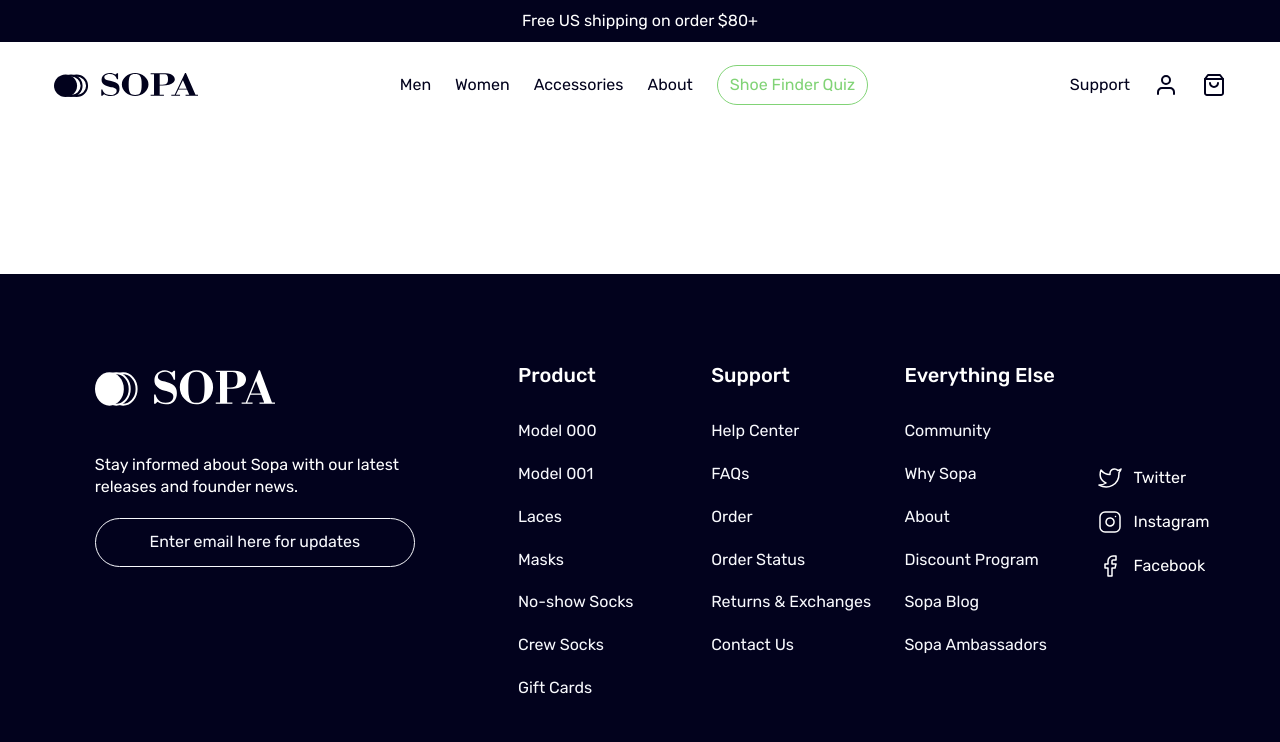
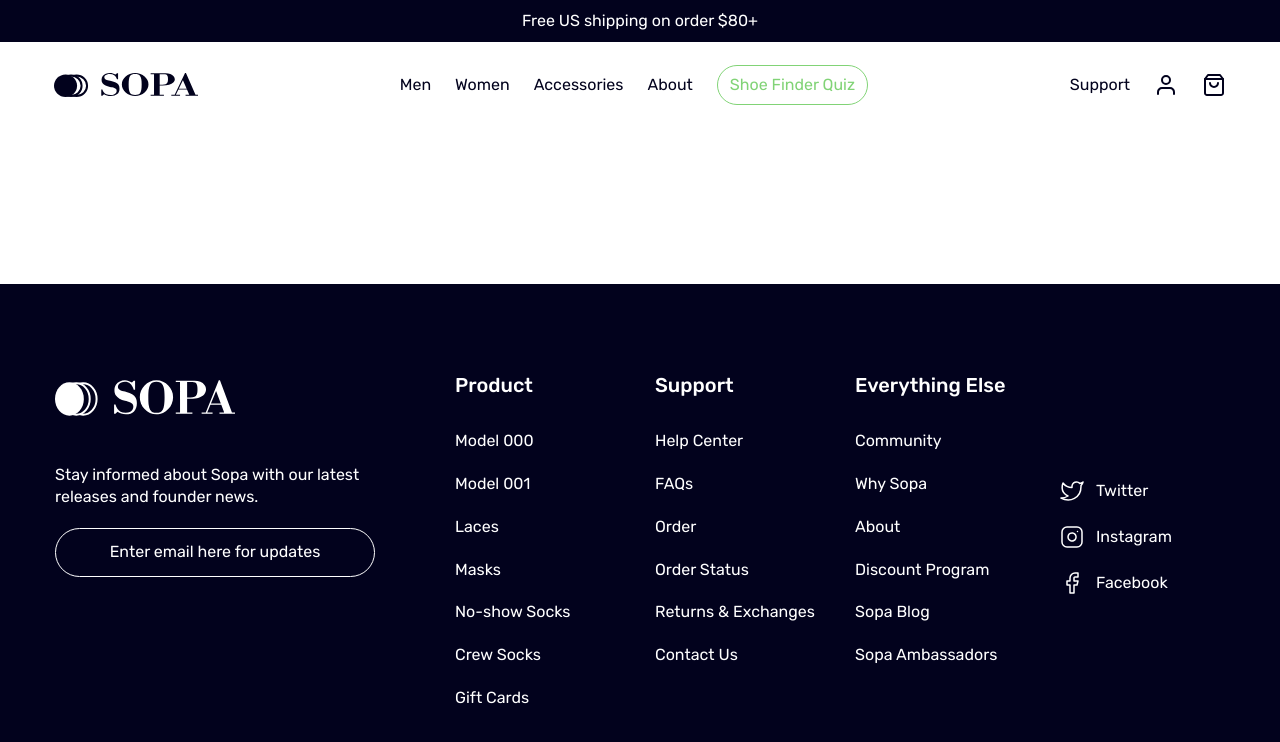
Before and after one commit to SOPA-shop/SOPA-FE-REACT, a React (Vite) app: page / in a window 1280 px wide. Shown: the top 742 px of the page. Built offline with nearby package versions, Linux system fonts and the light colour scheme.

Commit message:
[REFACTOR] refactor layout footer

```diff
--- a/src/layout/footer/Footer.jsx
+++ b/src/layout/footer/Footer.jsx
@@ -11,7 +11,8 @@
     <div className="footer">
       <Grid fluid>
         <Row className="footer__container">
-          <Col xs={16} className="footer__logo">
+          <Col className="footer__wraper">
+            <div className="footer__logo">
               <div className="footer__logo__wraper">
                 <img
                   className="footer__logo__wraper__img"
@@ -26,8 +27,10 @@
               <button className="footer__logo__btn">
                 Enter email here for updates
               </button>
+            </div>
           </Col>
-          <Col xs={2} className="footer__col">
+          <div className="footer__col__wrap">
+            <Col className="footer__col">
               <div className="footer__col__items">
                 <h3 className="footer__col__items__title">Product</h3>
                 <ul className="footer__col__items__list">
@@ -69,7 +72,7 @@
                 </ul>
               </div>
             </Col>
-          <Col xs={2} className="footer__col">
+            <Col className="footer__col">
               <div className="footer__col__items">
                 <h3 className="footer__col__items__title">Support</h3>
                 <ul className="footer__col__items__list">
@@ -106,7 +109,7 @@
                 </ul>
               </div>
             </Col>
-          <Col xs={2} className="footer__col">
+            <Col className="footer__col">
               <div className="footer__col__items">
                 <h3 className="footer__col__items__title">Everything Else</h3>
                 <ul className="footer__col__items__list">
@@ -143,7 +146,7 @@
                 </ul>
               </div>
             </Col>
-          <Col xs={2} className="footer__contact">
+            <Col className="footer__contact">
               <ul className="footer__contact__list">
                 <li className="footer__contact__list__li">
                   <Link className="footer__contact__list__li__link" to="#">
@@ -177,6 +180,7 @@
                 </li>
               </ul>
             </Col>
+          </div>
         </Row>
       </Grid>
     </div>
--- a/src/layout/footer/Footer.scss
+++ b/src/layout/footer/Footer.scss
@@ -1,4 +1,5 @@
 @import '../../assets/scss/config_variables.scss';
+@import '../../assets/scss/mixin-variables.scss';
 @import 'rsuite/dist/rsuite.css';
 .footer {
   width: 100%;
@@ -7,22 +8,25 @@
   color: #fff;
   font-size: $font-size-16;
   &__container {
+    margin: 0 auto;
+    max-width: 1170px;
+    padding: 0;
+    .footer__wraper {
       display: flex;
-    justify-content: space-around;
-    margin: 0 auto;
-    width: 1170px;
+      padding: 0;
       .footer__logo {
         display: flex;
-      width: 370px !important;
+        width: 370px;
         flex-direction: column;
         margin-right: 30px;
         &__btn {
           width: 320px;
           padding: 12px 24px;
-        color: $grey-100;
+          color: $secondary-color-white;
           background-color: transparent;
-        border: 1px solid $grey-100;
+          border: 1px solid $secondary-color-white;
           border-radius: 32px;
+          font-size: $font-size-16;
           cursor: pointer;
         }
         &__wraper {
@@ -38,25 +42,30 @@
         &__title {
           font-size: $font-size-16;
           line-height: 22px;
-        font-weight: 400;
           width: 320px;
           margin-bottom: 20px;
         }
       }
+    }
+    .footer__col__wrap {
+      max-width: 770px;
+      @include flex-gap(row, 30px, 0);
       .footer__col {
         width: 170px;
+        padding: 0;
+        @include flex-gap(row, 0, 30px);
         &__items {
           &__title {
+            color: $secondary-color-white;
             font-size: $font-size-20;
-          font-weight: 500;
+            font-weight: $font-weight-500;
             margin-bottom: 24px;
           }
           &__list {
+            @include flex-gap(column, 0, 20px);
             &__item {
-            margin-bottom: 20px;
               &__link {
-              color: $grey-100;
-              font-weight: 400;
+                color: $secondary-color-white;
                 font-size: 16px;
                 line-height: 22px;
                 &:hover {
@@ -67,20 +76,22 @@
           }
         }
       }
+    }
     .footer__contact {
       display: flex;
       align-items: center;
-      // align-items: center;
+      width: 170px;
       &__list {
+        @include flex-gap(column, 0, 22px);
         &__li {
           &__link {
+            @include flex-gap(row, 12px, 0);
             display: flex;
             align-items: center;
-            margin-bottom: 20px;
             color: #fff;
             cursor: pointer;
-            &__img {
-              margin-right: 12px;
+            &:hover {
+              text-decoration: none;
             }
           }
         }
```
Lines whose indentation alone changed are shown as unchanged.
